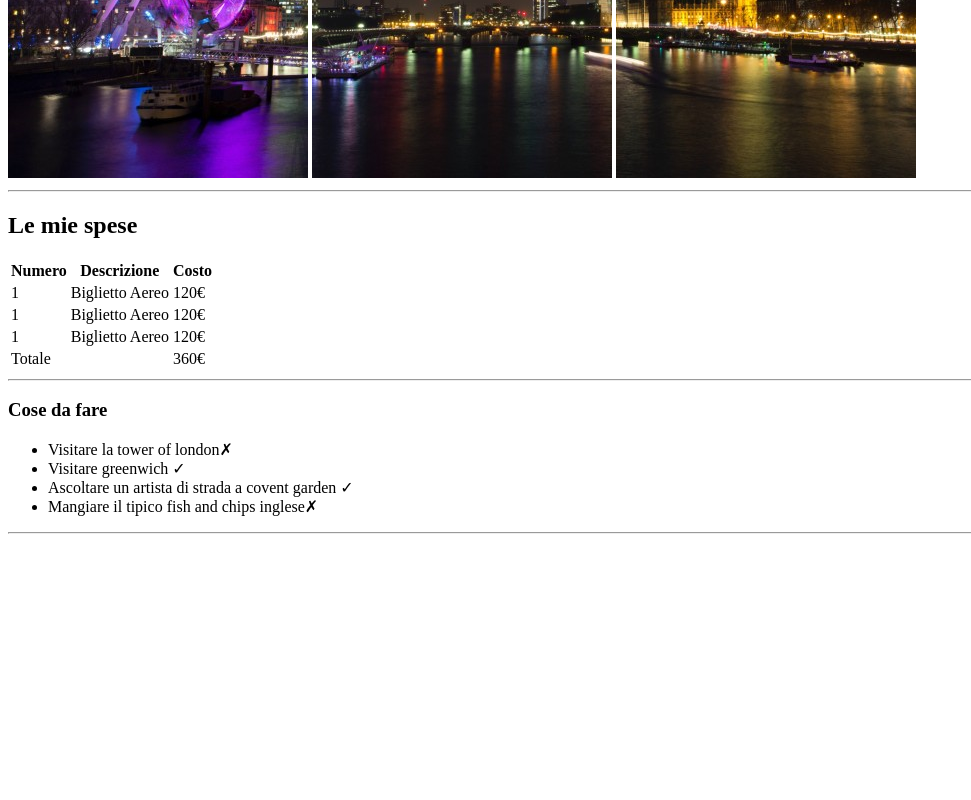
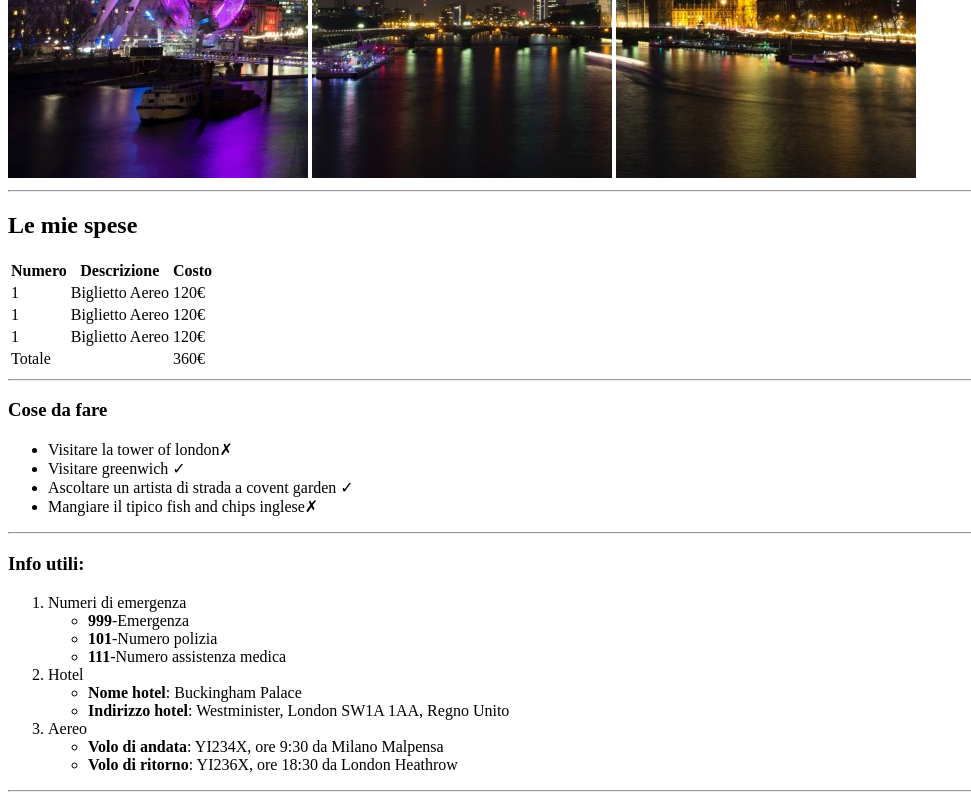
Before and after one commit to AlbertoOrlando/html-london-trip, a plain HTML site: page index.html in a window 1280 px wide. Shown: the part 489-1289 px from the top of the page, without its empty margins (0-971 px from the left). Before the commit the page ends 1031 px from the top, so only its background shows below. Drawn offline with Linux system fonts and the light colour scheme.

Commit message:
creazione sezione 3 main

```diff
--- a/index.html
+++ b/index.html
@@ -63,6 +63,30 @@
             </ul>
             <hr>
          </section>
+         <!-- sezione 3 main -->
+         <section>
+            <h3>Info utili:</h3>
+            <ol>
+                <li>Numeri di emergenza</li>
+                <ul>
+                    <li><strong>999</strong>-Emergenza</li>
+                    <li><strong>101</strong>-Numero polizia</li>
+                    <li><strong>111</strong>-Numero assistenza medica</li>
+                </ul>
+                <li>Hotel
+                    <ul>
+                        <li><strong>Nome hotel</strong>: Buckingham Palace</li>
+                        <li><strong>Indirizzo hotel</strong>: Westminister, London SW1A 1AA, Regno Unito</li>
+                    </ul>
+                </li>
+                <li>Aereo</li>
+                <ul>
+                    <li><strong>Volo di andata</strong>: YI234X, ore 9:30 da Milano Malpensa</li>
+                    <li><strong>Volo di ritorno</strong>: YI236X, ore 18:30 da London Heathrow</li>
+                </ul>
+            </ol>
+            <hr>
+         </section>
 
 
     </main>
```
